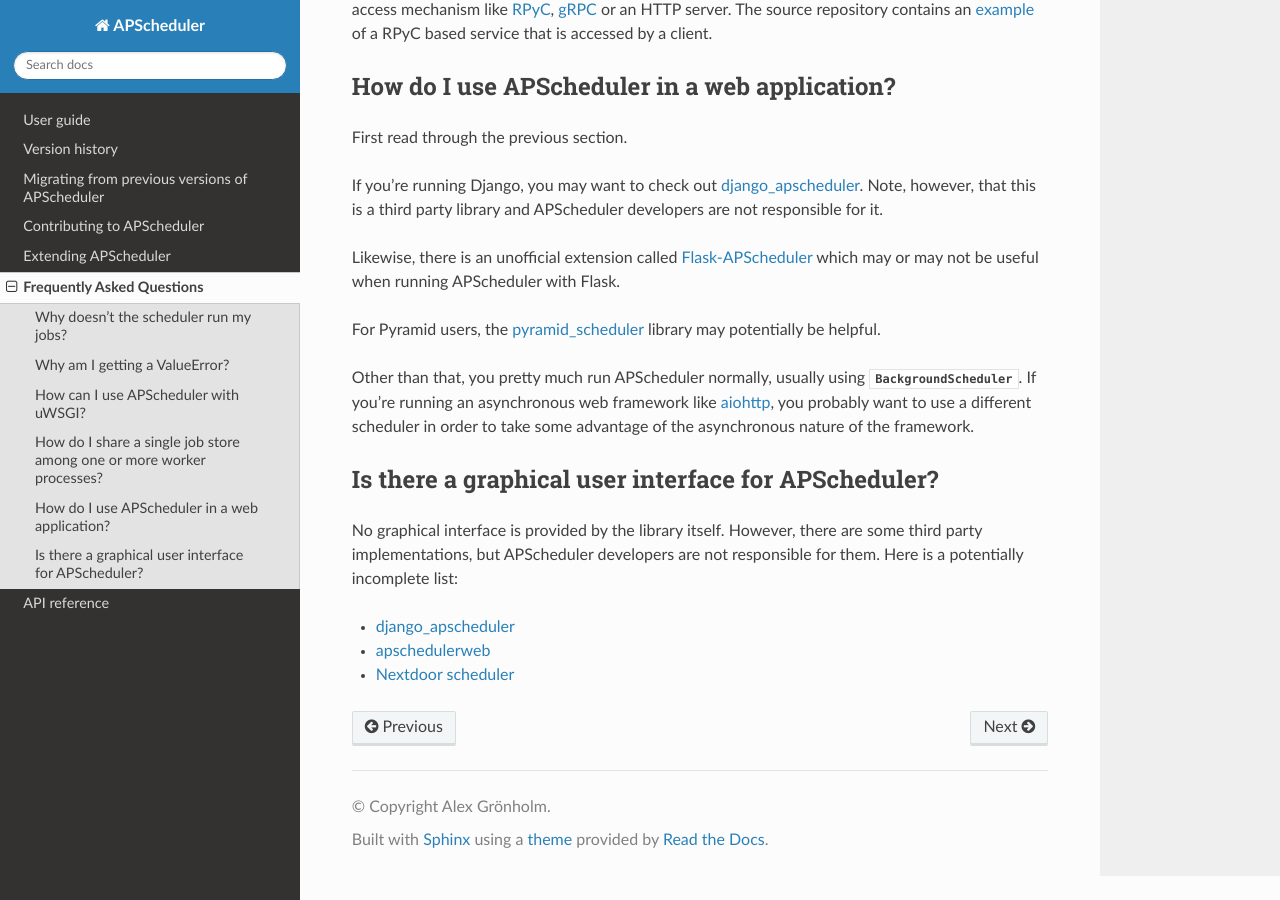
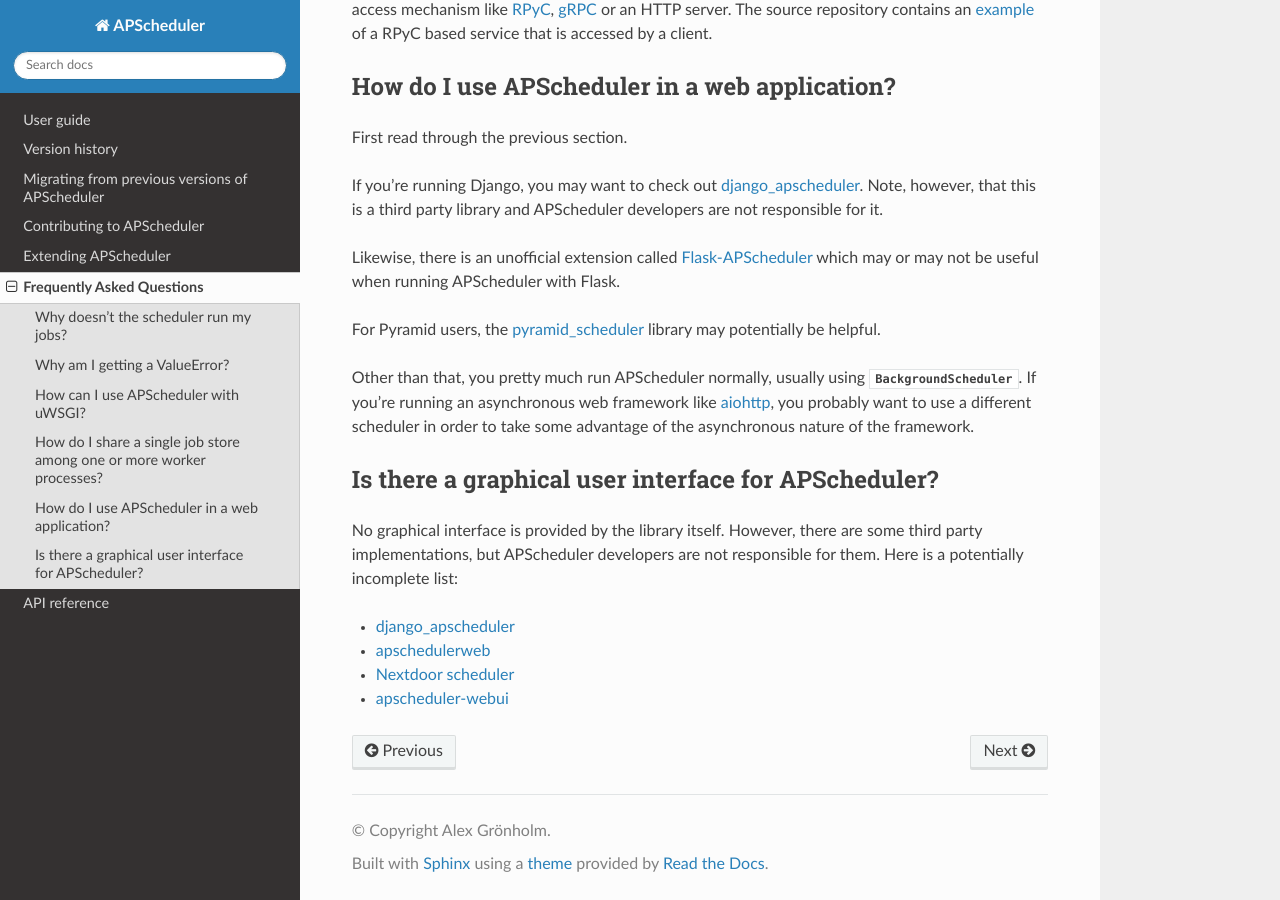
Before and after one commit to agronholm/apscheduler, a Sphinx documentation site: the page built from docs/faq.rst, in a window 1280 px wide and 900 px high, scrolled down 1983 px. Built offline with Sphinx 7.4.7 and the Read the Docs theme 2.0.0, drawn with Linux system fonts in a browser that asks for light colours.

Commit message:
Add a webui project

```diff
--- a/docs/faq.rst
+++ b/docs/faq.rst
@@ -118,6 +118,7 @@
 * django_apscheduler_
 * apschedulerweb_
 * `Nextdoor scheduler`_
+* `apscheduler-webui`_
 
 .. _django_apscheduler: https://pypi.org/project/django-apscheduler/
 .. _Flask-APScheduler: https://pypi.org/project/flask-apscheduler/
@@ -125,3 +126,4 @@
 .. _aiohttp: https://pypi.org/project/aiohttp/
 .. _apschedulerweb: https://github.com/marwinxxii/apschedulerweb
 .. _Nextdoor scheduler: https://github.com/Nextdoor/ndscheduler
+.. _apscheduler-webui: https://github.com/Dragon-GCS/apscheduler-webui
```
